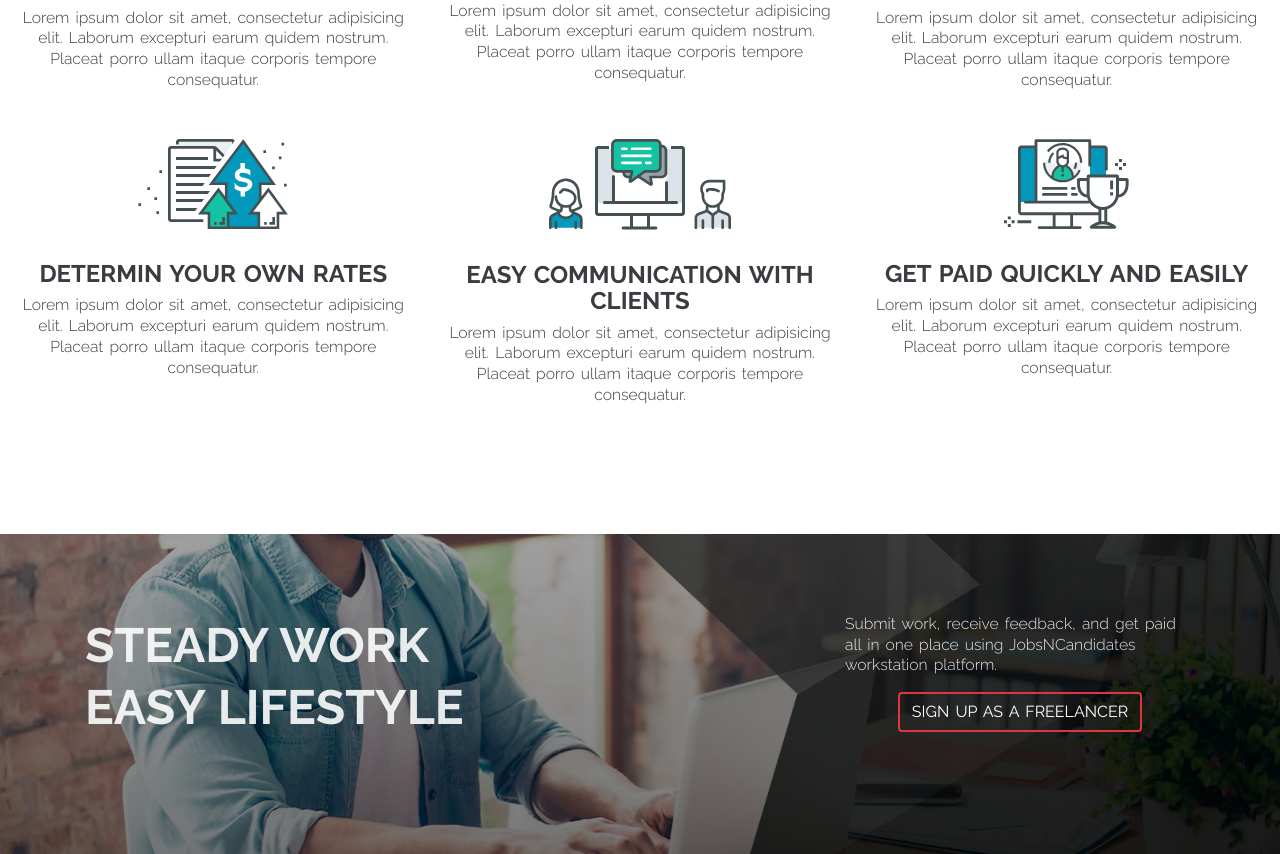
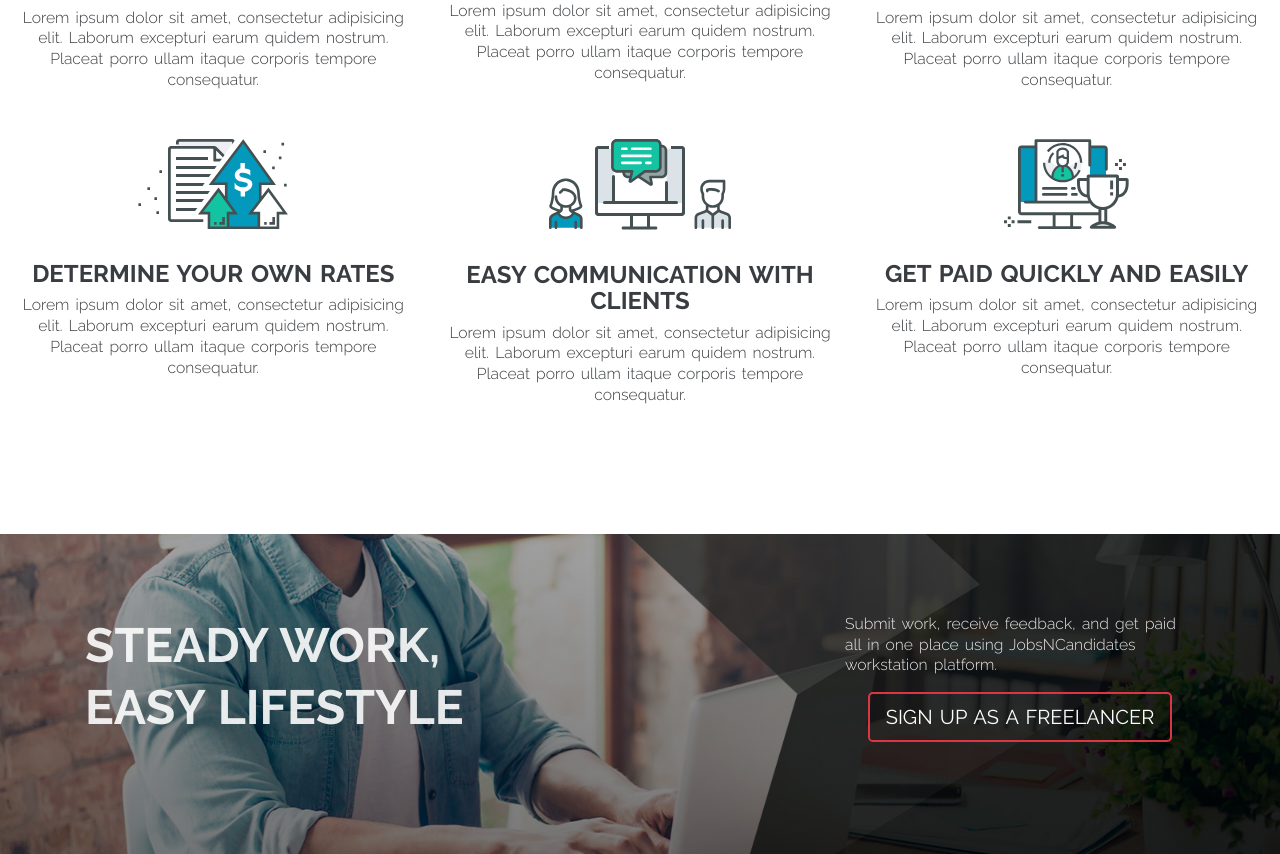
Before and after one commit to iamyinka/jobbie-rd, a PHP site: page / in a window 1280 px wide. Shown: the part 2569-3423 px from the top of the page. Run offline with PHP 8.4, Linux system fonts and the light colour scheme; grey boxes labelled with a size stand in for pictures from a placeholder-image service; some libraries are stand-ins or nearby versions; some web fonts are replaced.

```diff
--- a/index.php
+++ b/index.php
@@ -235,7 +235,7 @@
 					<div class="col-xs-12 col-sm-6 col-md-4">
 						<div class="freelancer-perks">
 							<img src="images/rates.svg" alt="">
-							<h4>Determin Your Own rates</h4>
+							<h4>Determine Your Own rates</h4>
 							<p>Lorem ipsum dolor sit amet, consectetur adipisicing elit. Laborum excepturi earum quidem nostrum. Placeat porro ullam itaque corporis tempore consequatur.</p>
 						</div>
 					</div>
@@ -264,7 +264,7 @@
 				<div class="row">
 					<div class="col-xs-12 col-sm-6 col-md-8">
 						<div class="freelancer-call-to-action">
-							<h4>Steady Work <br>easy lifestyle</h4>
+							<h4>Steady Work, <br>easy lifestyle</h4>
 						</div>
 					</div>
 
@@ -272,7 +272,7 @@
 						<div class="freelancer-call-to-action">
 							<p>Submit work, receive feedback, and get paid all in one place using JobsNCandidates workstation platform.</p>
 							<div class="text-center">
-								<a href="#" class="btn btn-custom">
+								<a href="#" class="btn btn-custom btn-lg">
 									sign up as a freelancer
 								</a>
 							</div>
```
